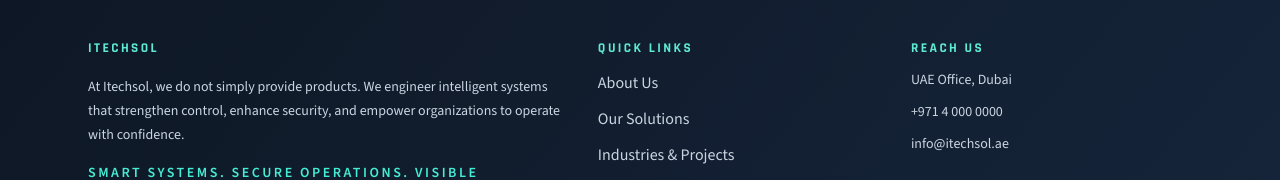
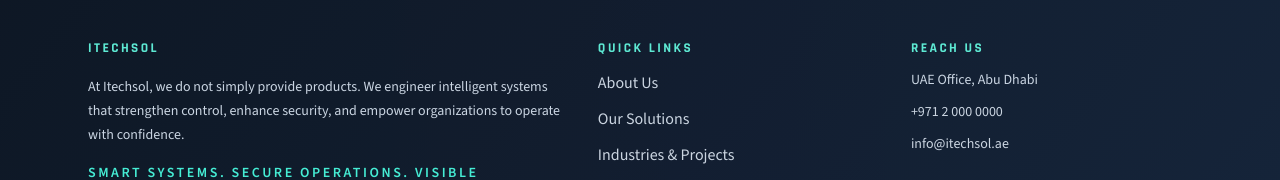
Before and after one commit to aniketh1409/website-itechsol, a Next.js app: page / in a window 1280 px wide. Shown: the part 3141-3321 px from the top of the page. Built offline with nearby package versions, Linux system fonts and the light colour scheme.

Commit message:
Footer DOM

```diff
--- a/src/components/site-footer.tsx
+++ b/src/components/site-footer.tsx
@@ -35,9 +35,9 @@
         </div>
         <div className="space-y-3 text-sm text-slate-300">
           <p className="footer-kicker">Reach Us</p>
-          <p>UAE Office, Dubai</p>
-          <a href="tel:+97140000000" className="footer-link">
-            +971 4 000 0000
+          <p>UAE Office, Abu Dhabi</p>
+          <a href="tel:+97120000000" className="footer-link">
+            +971 2 000 0000
           </a>
           <a href="mailto:info@itechsol.ae" className="footer-link">
             info@itechsol.ae
```
